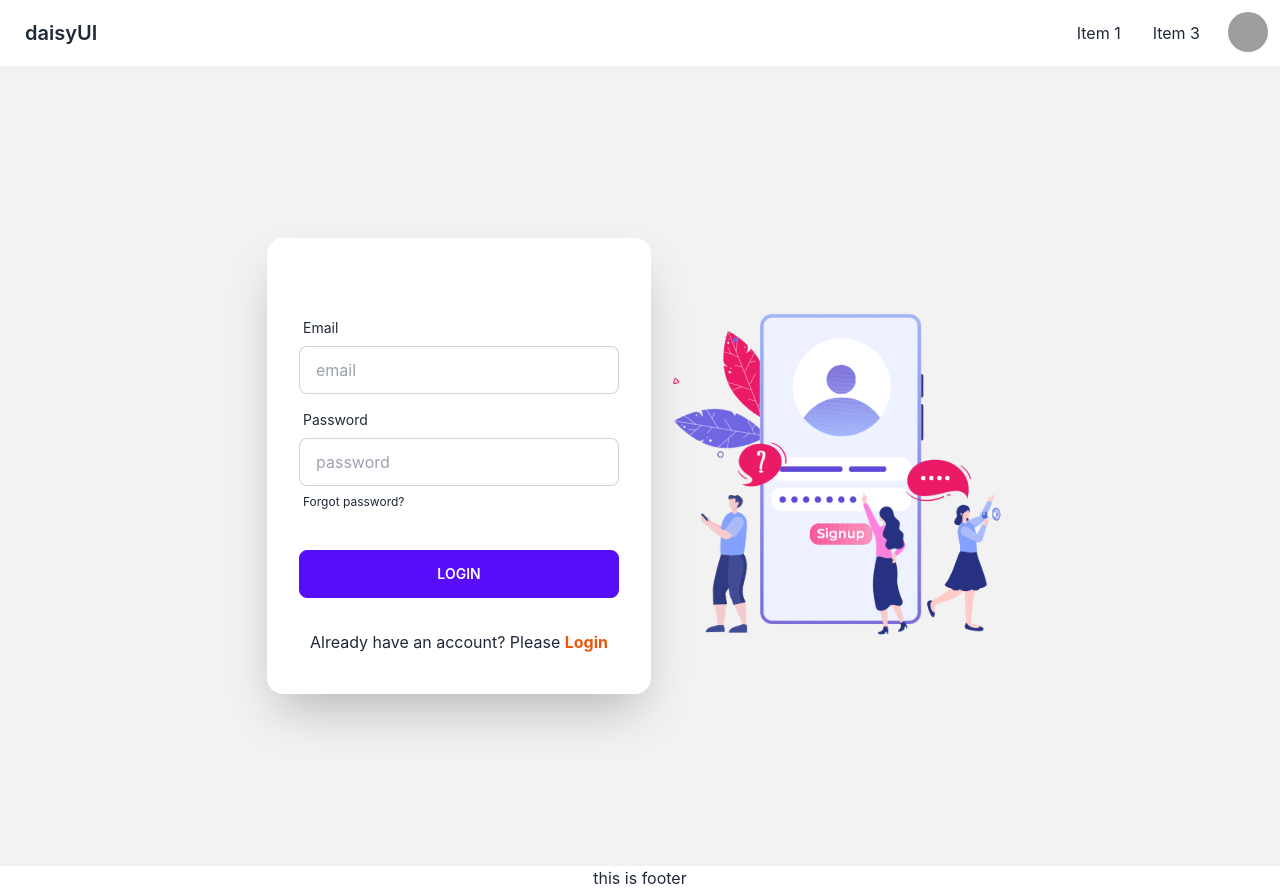
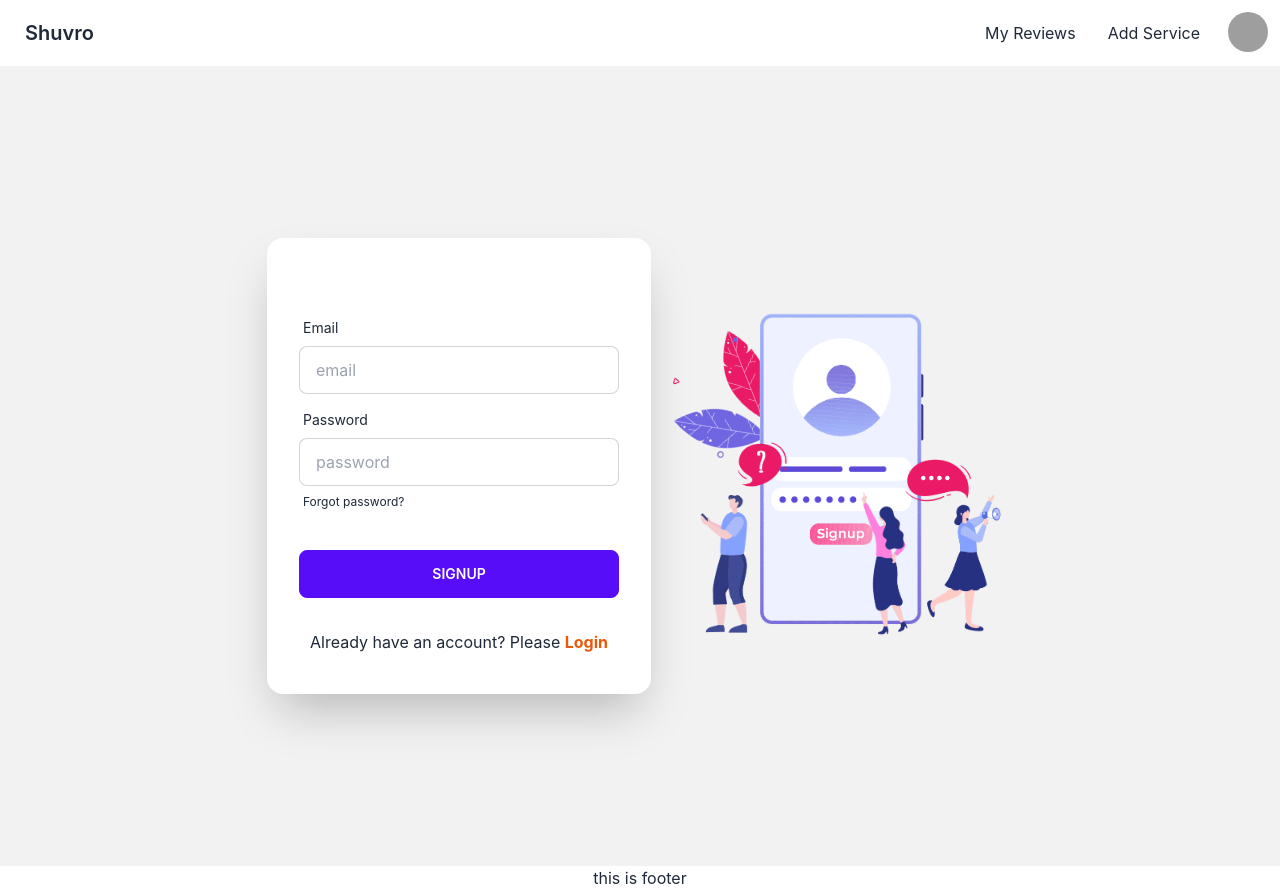
Before and after one commit to Mohaiminul-Islam-Bhuiyan/psychological-service-provider-client-a11, a React (Create React App) app: page /signup in a window 1280 px wide. Built offline with nearby package versions, Linux system fonts and the light colour scheme; grey boxes are pictures that could not be loaded.

Commit message:
firebase config set up

```diff
--- a/public/index.html
+++ b/public/index.html
@@ -1,14 +1,12 @@
 <!DOCTYPE html>
 <html lang="en">
+
 <head>
   <meta charset="utf-8" />
   <link rel="icon" href="%PUBLIC_URL%/favicon.ico" />
   <meta name="viewport" content="width=device-width, initial-scale=1" />
   <meta name="theme-color" content="#000000" />
-    <meta
-      name="description"
-      content="Web site created using create-react-app"
-    />
+  <meta name="description" content="Web site created using create-react-app" />
   <link rel="apple-touch-icon" href="%PUBLIC_URL%/logo192.png" />
   <!--
       manifest.json provides metadata used when your web app is installed on a
@@ -24,8 +22,9 @@
       work correctly both with client-side routing and a non-root public URL.
       Learn how to configure a non-root public URL by running `npm run build`.
     -->
-    <title>React App</title>
+  <title>Shuvro</title>
 </head>
+
 <body>
   <noscript>You need to enable JavaScript to run this app.</noscript>
   <div id="root"></div>
@@ -40,4 +39,5 @@
       To create a production bundle, use `npm run build` or `yarn build`.
     -->
 </body>
+
 </html>
--- /dev/null
+++ b/src/Pages/ErrorPage/ErrorPage.js
@@ -0,0 +1,26 @@
+import React from 'react'
+import Lottie from 'lottie-react'
+import { Link } from 'react-router-dom'
+import errorAnime from '../../assets/89922-404-page.json'
+import { useRouteError } from 'react-router-dom'
+
+const ErrorPage = () => {
+    const error = useRouteError()
+    return (
+        <>
+            <div className='App flex flex-col min-h-[700px] justify-center items-center max-w-lg mx-auto'>
+                <Lottie animationData={errorAnime} loop={true}></Lottie>
+                <br />
+                {error && (
+                    <div>
+                        <p className='text-red-500'>{error.statusText || error.message}</p>
+                        <p>{error.status}</p>
+                    </div>
+                )}
+                <button className='btn btn-primary'><Link to='/'>Back to home</Link></button>
+            </div>
+        </>
+    )
+}
+
+export default ErrorPage
--- a/src/Pages/Signup/Signup.js
+++ b/src/Pages/Signup/Signup.js
@@ -28,7 +28,7 @@ const Signup = () => {
                             </label>
                         </div>
                         <div className="form-control mt-6">
-                            <button className="btn btn-primary">Login</button>
+                            <button className="btn btn-primary">Signup</button>
                         </div>
                     </form>
                     <p className='text-center'>Already have an account? Please <Link className='text-orange-600 font-bold' to='/login'>Login</Link></p>
--- a/src/Router/Routes.js
+++ b/src/Router/Routes.js
@@ -1,5 +1,6 @@
 import { createBrowserRouter } from 'react-router-dom'
 import Main from '../Layout/Main'
+import ErrorPage from '../Pages/ErrorPage/ErrorPage'
 import Home from '../Pages/Home/Home'
 import Login from '../Pages/Login/Login'
 import Signup from '../Pages/Signup/Signup'
@@ -8,6 +9,7 @@ const router = createBrowserRouter([
     {
         path: '/',
         element: <Main></Main>,
+        errorElement: <ErrorPage></ErrorPage>,
         children: [
             {
                 path: '/',
--- a/src/Shared/Header.js
+++ b/src/Shared/Header.js
@@ -4,12 +4,12 @@ const Header = () => {
     return (
         <div className="navbar bg-base-100">
             <div className="flex-1">
-                <a className="btn btn-ghost normal-case text-xl">daisyUI</a>
+                <a className="btn btn-ghost normal-case text-xl">Shuvro</a>
             </div>
             <div className="flex-none gap-2">
                 <ul className="menu menu-horizontal p-0">
-                    <li><a>Item 1</a></li>
-                    <li><a>Item 3</a></li>
+                    <li><a>My Reviews</a></li>
+                    <li><a>Add Service</a></li>
                 </ul>
                 <div className="dropdown dropdown-end">
                     <label tabIndex={0} className="btn btn-ghost btn-circle avatar">
--- /dev/null
+++ b/src/firebase/firebase.config.js
@@ -0,0 +1,19 @@
+// Import the functions you need from the SDKs you need
+import { initializeApp } from "firebase/app";
+// TODO: Add SDKs for Firebase products that you want to use
+// https://firebase.google.com/docs/web/setup#available-libraries
+
+// Your web app's Firebase configuration
+const firebaseConfig = {
+    apiKey: process.env.REACT_APP_apiKey,
+    authDomain: process.env.REACT_APP_authDomain,
+    projectId: process.env.REACT_APP_projectId,
+    storageBucket: process.env.REACT_APP_storageBucket,
+    messagingSenderId: process.env.REACT_APP_messagingSenderId,
+    appId: process.env.REACT_APP_appId,
+};
+
+// Initialize Firebase
+const app = initializeApp(firebaseConfig);
+
+export default app;
--- a/src/index.js
+++ b/src/index.js
@@ -3,10 +3,14 @@ import ReactDOM from 'react-dom/client';
 import './index.css';
 import App from './App';
 import reportWebVitals from './reportWebVitals';
+import 'react-toastify/dist/ReactToastify.css'
+import { ToastContainer } from 'react-toastify';
 
 const root = ReactDOM.createRoot(document.getElementById('root'));
 root.render(
+
   <React.StrictMode>
+    <ToastContainer position='top-center'></ToastContainer>
     <App />
   </React.StrictMode>
 );
```
Also changed, not shown: 1 other file (tests, documents, lock files or other folders). Lines whose indentation alone changed are shown as unchanged.
